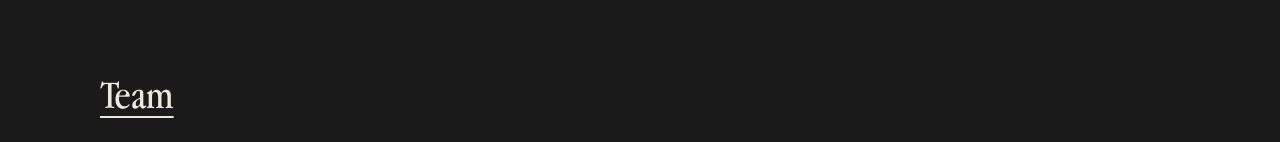
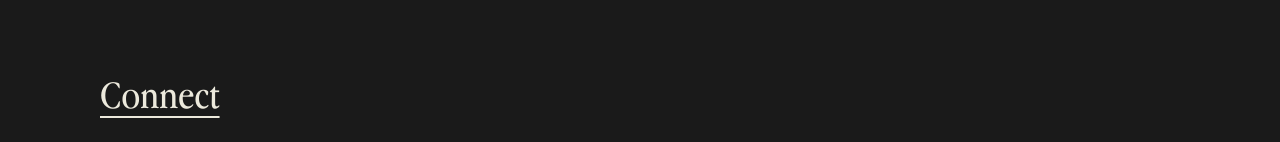
Before and after one commit to tlcottr/overviewearth, a Next.js app: page / in a window 1280 px wide. Shown: the part 810-952 px from the top of the page. Built offline with nearby package versions, Linux system fonts and the light colour scheme.

Commit message:
add Connect

```diff
--- a/components/Connect/index.tsx
+++ b/components/Connect/index.tsx
@@ -8,7 +8,7 @@
   return (
     <div className={styles.container}>
       <span className={styles.border}>
-        <h1 className={styles.title}>Team</h1>
+        <h1 className={styles.title}>Connect</h1>
       </span>
       <div className={styles.center}>
         <div>contact@overview.earth</div>
```
